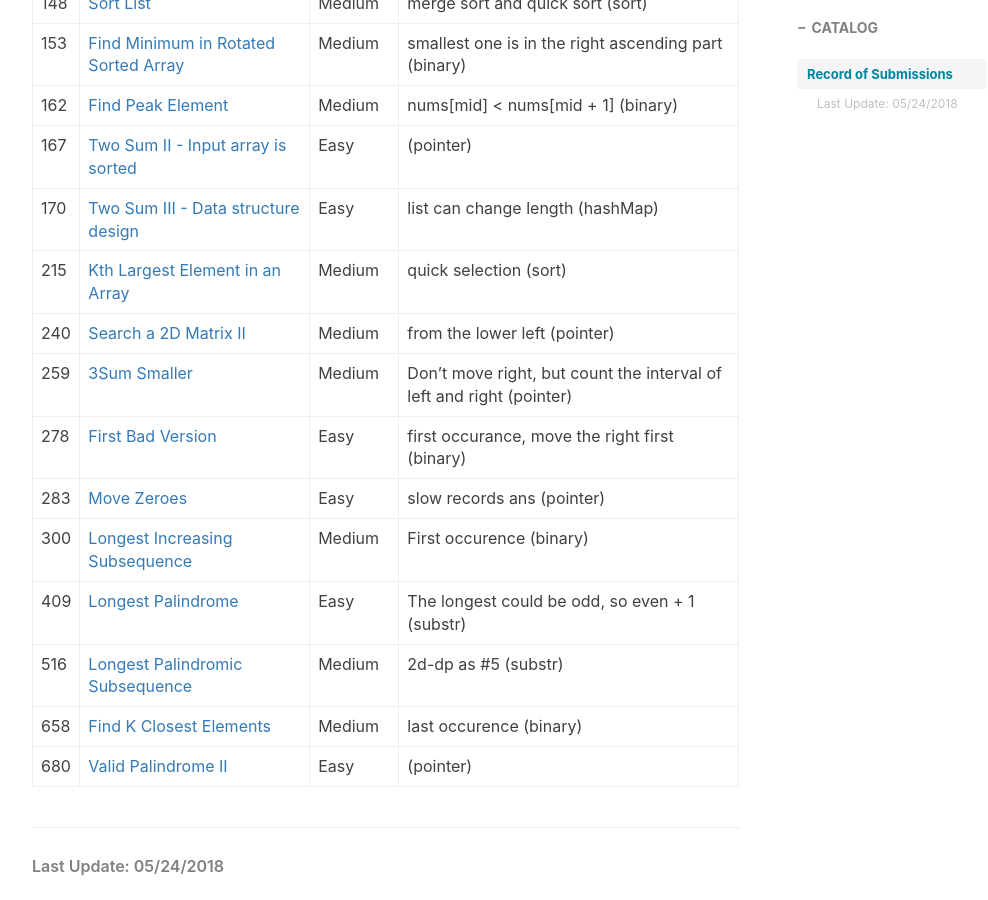
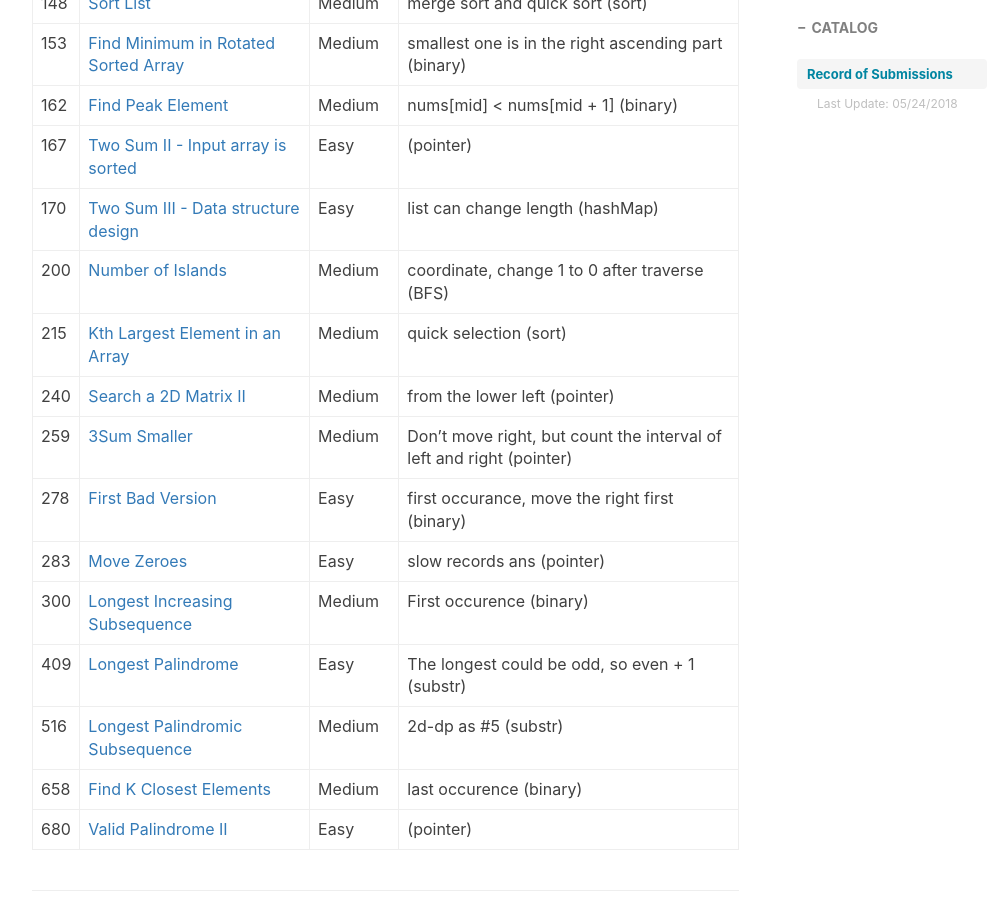
Before and after one commit to ly16/ly16.github.io, a Jekyll site: the page built from _posts/2018-05-18-leetcode-record-round1.md, in a window 1280 px wide and 900 px high, scrolled down 1583 px. Shown: the whole window, without its empty margins (233-1221 px from the left). Built offline with Jekyll 4.4.1, drawn with Linux system fonts in a browser that asks for light colours; nearby versions of some CDN libraries; comment, search, counter and statistics services are not loaded.

Commit message:
Update 2018-05-18-leetcode-record-round1.md

```diff
--- a/_posts/2018-05-18-leetcode-record-round1.md
+++ b/_posts/2018-05-18-leetcode-record-round1.md
@@ -39,6 +39,7 @@ tags:
 |162|[Find Peak Element](https://github.com/ly16/LC-Practice/blob/master/Find%20Peak%20Element.java)|Medium|nums[mid] < nums[mid + 1] (binary)|
 |167|[Two Sum II - Input array is sorted](https://github.com/ly16/LC-Practice/blob/master/2%20Sum%20II.java)|Easy|(pointer)|
 |170|[Two Sum III - Data structure design](https://github.com/ly16/LC-Practice/blob/master/Two%20Sum%20III%20-%20Data%20structure%20design.java)|Easy|list can change length (hashMap)|
+|200|[Number of Islands](https://github.com/ly16/LC-Practice/blob/master/Number%20of%20Islands.java)|Medium|coordinate, change 1 to 0 after traverse (BFS)|
 |215|[Kth Largest Element in an Array](https://github.com/ly16/LC-Practice/blob/master/Kth%20Largest%20Element.java)|Medium|quick selection (sort)|
 |240|[Search a 2D Matrix II](https://github.com/ly16/LC-Practice/blob/master/Search%20a%202D%20Matrix%20II.java)|Medium|from the lower left (pointer)|
 |259|[3Sum Smaller](https://github.com/ly16/LC-Practice/blob/master/3Sum%20Smaller.java)|Medium|Don't move right, but count the interval of left and right (pointer)|
```
